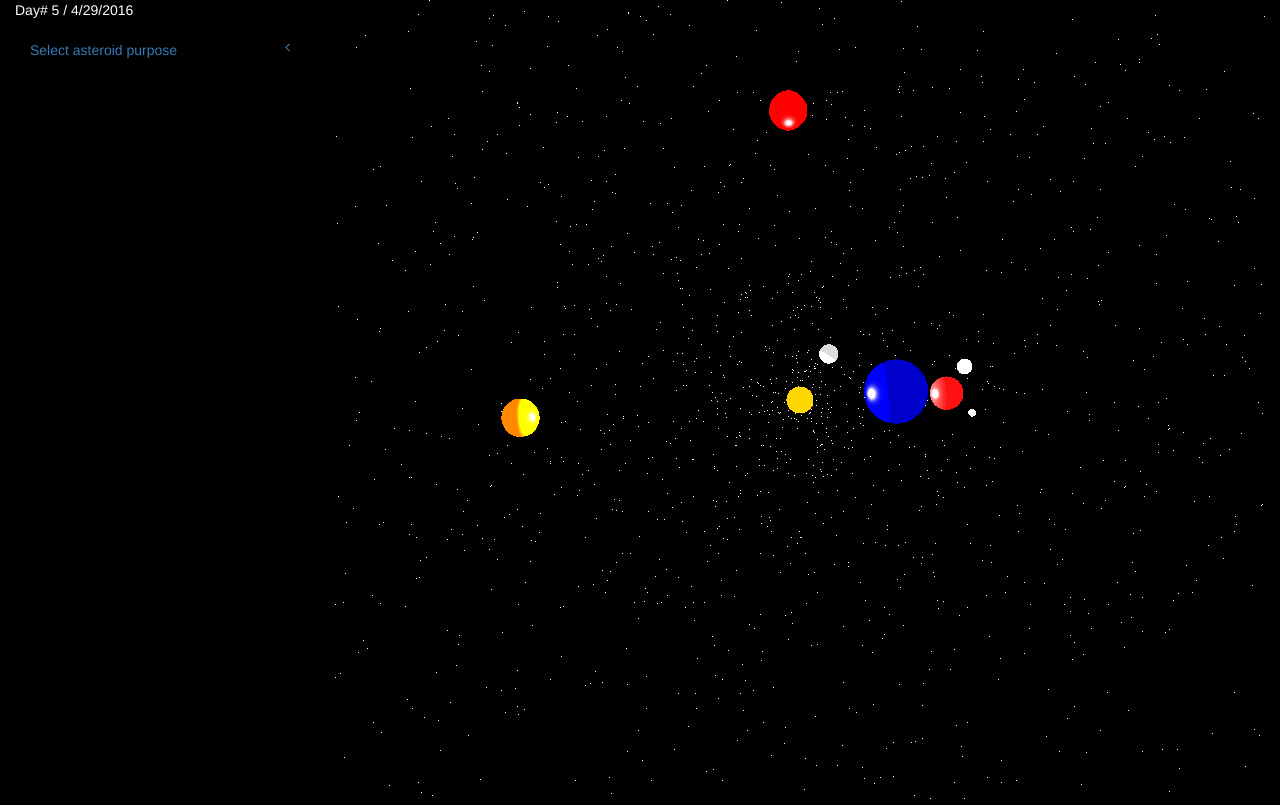
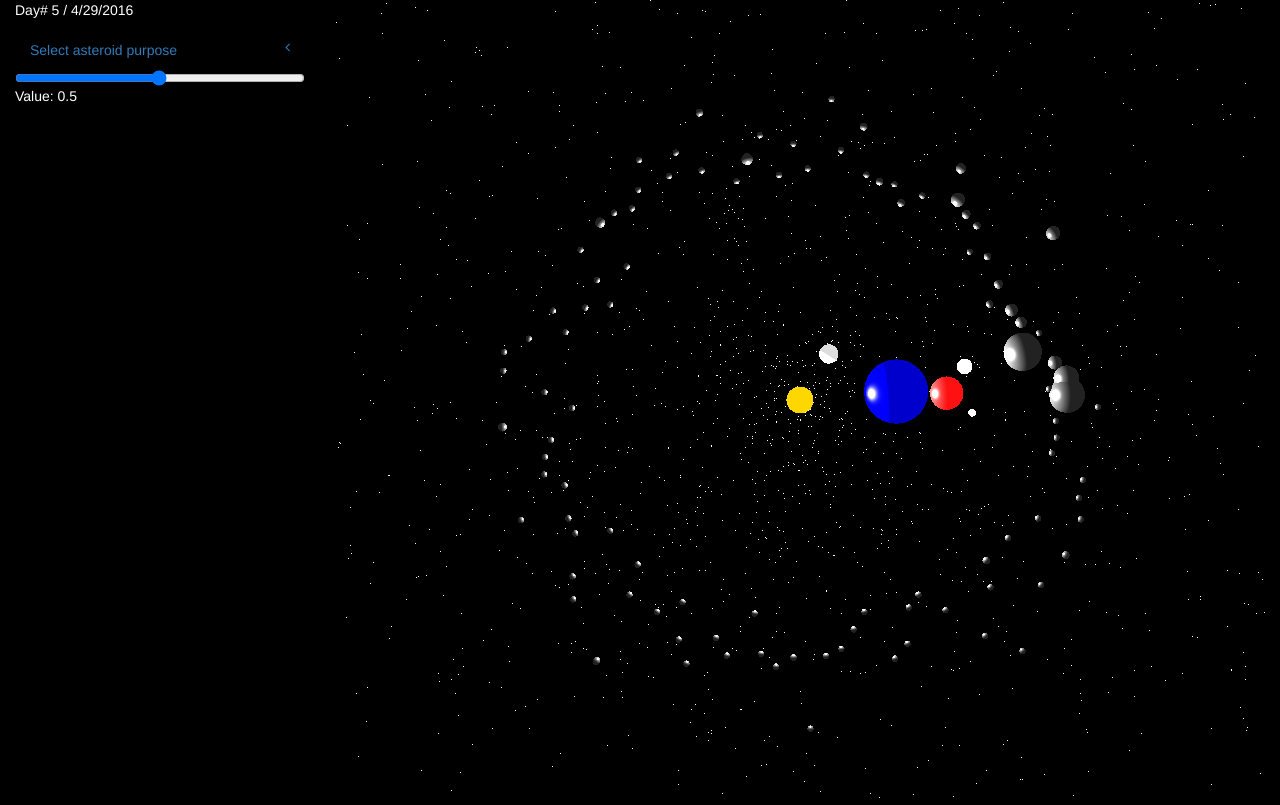
Before and after one commit to theghostbel/capture-asteroid, a plain HTML site: page index.html in a window 1280 px wide. Drawn offline with Linux system fonts and the light colour scheme; animation ran at ten frames a second.

Commit message:
Render real asteroids

```diff
--- a/index.html
+++ b/index.html
@@ -39,23 +39,28 @@
                         <a href="#">Select asteroid purpose<span class="fa arrow"></span></a>
                         <ul class="nav nav-second-level">
                             <li>
-                                <a href="#" class="platinum">Platinum, Nikel, Palladium</a>
+                                <a href="#" data-type="platinum">Platinum, Nikel, Palladium</a>
                             </li>
                             <li>
-                                <a href="#" class="fuel">Fuel: H<sub>2</sub>0, Methane, Ammonia</a>
+                                <a href="#" data-type="fuel">Fuel: H<sub>2</sub>0, Methane, Ammonia</a>
                             </li>
                             <li>
-                                <a href="#" class="terraforming">Terraforming of Mars</a>
+                                <a href="#" data-type="terraforming">Terraforming of Mars</a>
                             </li>
                             <li>
-                                <a href="#" class="orbit">Orbit station</a>
+                                <a href="#" data-type="orbit">Orbit station</a>
                             </li>
                             <li>
-                                <a href="#" class="far-orbit-fuel">Far orbit fuel station</a>
+                                <a href="#" data-type="fuel">Far orbit fuel station</a>
                             </li>
                         </ul>
                     </li>
                 </ul>
+                <input class="factor" type="range" min="1" max="100" value="50"/>
+                <span>Value: <span class="factor-value"></span></span>
+
+                <!--<input class="scale" type="range" min="1" max="10" value="1"/>-->
+                <!--<span>Value: <span class="scale-value"></span></span>-->
             </div>
         </div>
         <div class="col-md-9 height100" style="position: relative">
@@ -72,6 +77,7 @@
 <script src="./underscore.js"></script>
 <script src="./moment.min.js"></script>
 <script src="./three.js"></script>
+<script src="./dataset.js"></script>
 <script src="./asteroids.js"></script>
 
 <!-- main logic -->
--- a/orbit.js
+++ b/orbit.js
@@ -1,6 +1,8 @@
 // This is where stuff in our game will happen:
 var scene = new THREE.Scene();
 var focusedItemXY = {x: 0, y: 0};
+var followAsteroid = false;
+var followAsteroidId = null;
 
 var renderer = new THREE.WebGLRenderer();
 // This is what sees the stuff:
@@ -31,20 +33,17 @@ scene.add(ambient);
 
 var sunlight = new THREE.PointLight(0xffffff, 10, 1000);
 sun.add(sunlight);
-var planets = [];
 var nrOfPlanets = 1;
+
 var asteroidsIds = []
-asteroids.forEach(function (asteroid) {
-  console.log(asteroid)
-  var surface = new THREE.MeshPhongMaterial({color: asteroid.color || 0x222222});
-  var radius = asteroid.radius || getRandomInt(5, 30);
-  var planet = new THREE.SphereGeometry(radius, 10, 10);
-  var planet = new THREE.Mesh(planet, surface);
+dataset.forEach(function (asteroid) {
+  var surface = new THREE.MeshPhongMaterial({ color: asteroid.color || 0x222222 });
+  var radius = getPlanetSize(asteroid.size * 5);
+  var geo = new THREE.SphereGeometry(radius < 5 ? 5 : radius, 10, 10);
+  var item = new THREE.Mesh(geo, surface);
 
-  asteroidsIds.push(planet.id)
-
-  planets.push(planet);
-  scene.add(planet);
+  asteroidsIds.push(item.id)
+  scene.add(item);
 });
 
 console.log(asteroidsIds)
@@ -128,13 +127,26 @@ function animate() {
   var asteroids_angel = time * 0.001;
   asteroidsIds.forEach(function(id, index){
     var asteroidOnOrbit = scene.getObjectById(id)
-    var orbitR = getPXfromAU(asteroids[index].orbitR)// + getRandomWithSave(-20, 40, id);
+    var orbitR = getPXfromAU(dataset[index].distance)// + getRandomWithSave(-20, 40, id);
     var asteroidRadius = asteroidOnOrbit.geometry.parameters.radius;
-    var angle = earthOneDayAngle / getPlanetOrbitDayAngleFactor(asteroids[index].period)
+    // console.log(id, index, orbitR)
+    var angle = earthOneDayAngle / getPlanetOrbitDayAngleFactor(dataset[index].period)
       + 365 / asteroidsIds.length * index; // avg spread elements on orbit
+
+
     var x = orbitR * Math.cos(THREE.Math.degToRad(angle));
     var y = orbitR * Math.sin(THREE.Math.degToRad(angle));
     asteroidOnOrbit.position.set(x, y, 0);
+
+    if (followAsteroid) {
+      if (followAsteroidId === id) {
+        above_cam.position.x = x;
+        above_cam.position.y = y;
+      }
+    } else {
+      above_cam.position.x = 0;
+      above_cam.position.y = 0;
+    }
 
     if (!asteroidBars[id]) {
       var sphereBarMaterial = new THREE.MeshBasicMaterial({color: 0x0000FF });
@@ -143,8 +155,9 @@ function animate() {
       asteroidBars[id] = sphereBar
       // scene.add(sphereBar)
     }
-    asteroidBars[id].position.set(x + 80, y, 0);
+    // asteroidBars[id].position.set(x + 80, y, 0);
   });
+
 }
 var asteroidBars = {};
 animate();
@@ -168,7 +181,10 @@ document.addEventListener("keydown", function (event) {
   var code = event.which || event.keyCode;
 
   if (code == 67) changeCamera(); // C
-  if (code == 32) changeCamera(); // Space
+  if (code == 32) {
+    console.log('switch camera')
+    followAsteroid = !followAsteroid;
+  } // Space
   if (code == 80) pause = !pause; // P
   if (code == 192) direction *= -1; // ~ reverse
   if (code == 49) speed = 1; // 1
@@ -235,7 +251,27 @@ function getPXfromAU(au) {
 }
 
 $(function() {
+  $('.factor-value').text( $('.factor').val() / 100 )
+  $('.factor').on('change', function(){
+    $('.factor-value').text( $('.factor').val() / 100 )
+  })
+
+  $('.scale-value').text( $('.scale').val() / 100 )
+  $('.scale').on('change', function(){
+    scale = $('.scale').val()
+  });
+
   $('.nav-second-level a').click(function(){
     $('.title').html( $(this).html() ).addClass('open')
+
+    var type = $(this).data('type')
+    var factor = $('.factor').val() / 100;
+
+    console.log(type)
+
+    asteroidsIds.forEach(function(asteroidIdOnScene, index) {
+      var sceneObj = scene.getObjectById(asteroidIdOnScene);
+      sceneObj.visible = dataset[index][type] > factor
+    })
   });
 });
```
